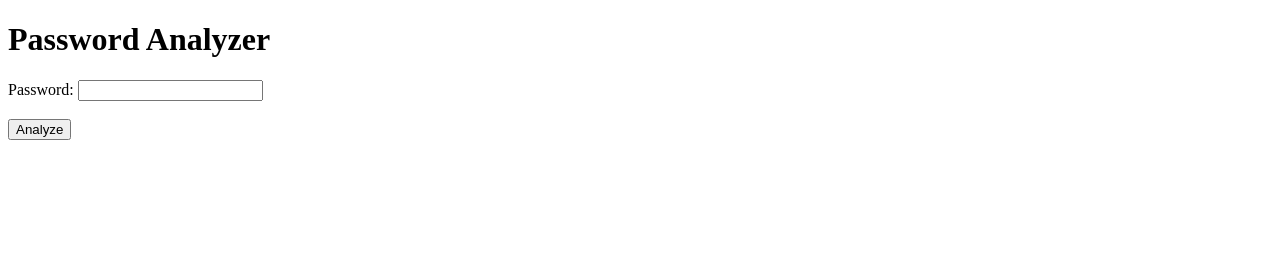
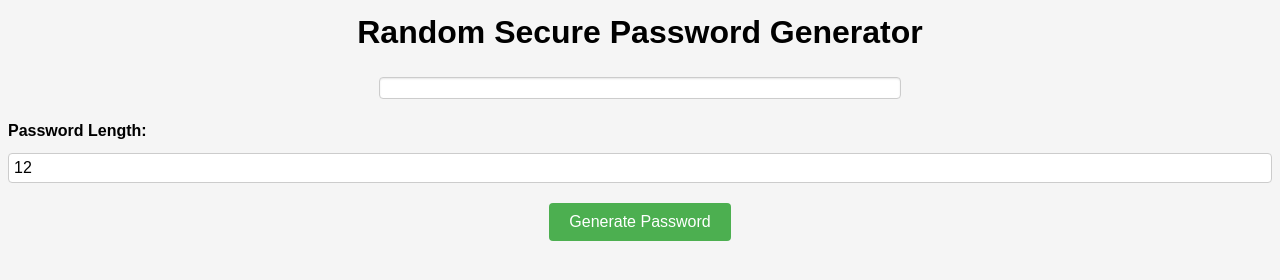
Before and after one commit to theisolatedmonk/security-analysis-Encryption-and-Decryption, a plain HTML site: page index.html in a window 1280 px wide. Drawn offline with Linux system fonts and the light colour scheme.

Commit message:
random-secure -password -generator

```diff
--- a/index.html
+++ b/index.html
@@ -2,50 +2,90 @@
 <html>
 
 <head>
-    <title>Password Analyzer</title>
+    <title>Random Secure Password Generator</title>
     <meta charset="UTF-8">
     <meta name="viewport" content="width=device-width, initial-scale=1.0">
+    <style>
+        body {
+            font-family: Arial, sans-serif;
+            font-size: 16px;
+            line-height: 1.5;
+            background-color: #f5f5f5;
+        }
+
+        h1 {
+            margin-top: 0;
+            text-align: center;
+        }
+
+        .password {
+            background-color: #fff;
+            border: 1px solid #ccc;
+            border-radius: 4px;
+            box-shadow: inset 0 1px 2px rgba(0, 0, 0, 0.1);
+            padding: 10px;
+            margin: 20px auto;
+            max-width: 500px;
+            text-align: center;
+        }
+
+        label {
+            display: block;
+            margin-bottom: 10px;
+            font-weight: bold;
+        }
+
+        input[type="number"] {
+            display: block;
+            width: 100%;
+            padding: 5px;
+            border: 1px solid #ccc;
+            border-radius: 4px;
+            box-sizing: border-box;
+            margin-bottom: 20px;
+            font-size: 16px;
+        }
+
+        button {
+            background-color: #4CAF50;
+            color: #fff;
+            border: none;
+            border-radius: 4px;
+            cursor: pointer;
+            padding: 10px 20px;
+            font-size: 16px;
+            margin: 0 auto;
+            display: block;
+        }
+
+        button:hover {
+            background-color: #3e8e41;
+        }
+    </style>
 </head>
 
 <body>
-    <h1>Password Analyzer</h1>
+    <h1>Random Secure Password Generator</h1>
 
-    <label for="password">Password:</label>
-    <input type="password" id="password" name="password"><br><br>
+    <div class="password">
+        <span id="password"></span>
+    </div>
 
-    <button onclick="analyze()">Analyze</button><br><br>
+    <label for="length">Password Length:</label>
+    <input type="number" id="length" name="length" value="12" min="6" max="100">
 
-    <div id="results"></div>
+    <button onclick="generatePassword()">Generate Password</button>
 
     <script>
-        function analyze() {
-            var password = document.getElementById("password").value;
-            var results = document.getElementById("results");
-            results.innerHTML = "";
-
-            if (password.length < 8) {
-                results.innerHTML += "The password is too short (must be at least 8 characters long).<br>";
+        function generatePassword() {
+            var length = document.getElementById("length").value;
+            var charset = "abcdefghijklmnopqrstuvwxyzABCDEFGHIJKLMNOPQRSTUVWXYZ0123456789!@#$%^&*()_+~`|}{[]\\:;?><,./-=\"";
+            var password = "";
+            for (var i = 0; i < length; i++) {
+                var randomIndex = Math.floor(Math.random() * charset.length);
+                password += charset[randomIndex];
             }
-
-            if (!/[a-z]/.test(password)) {
-                results.innerHTML += "The password must contain at least one lowercase letter.<br>";
-            }
-
-            if (!/[A-Z]/.test(password)) {
-                results.innerHTML += "The password must contain at least one uppercase letter.<br>";
-            }
-
-            if (!/\d/.test(password)) {
-                results.innerHTML += "The password must contain at least one digit.<br>";
-            }
-
-            if (!/[\W_]/.test(password)) {
-                results.innerHTML += "The password must contain at least one special character.<br>";
-            }
-
-            if (results.innerHTML == "") {
-                results.innerHTML = "The password is strong!";
-            }
+            document.getElementById("password").textContent = password;
         }
     </script>
 </body>
```
